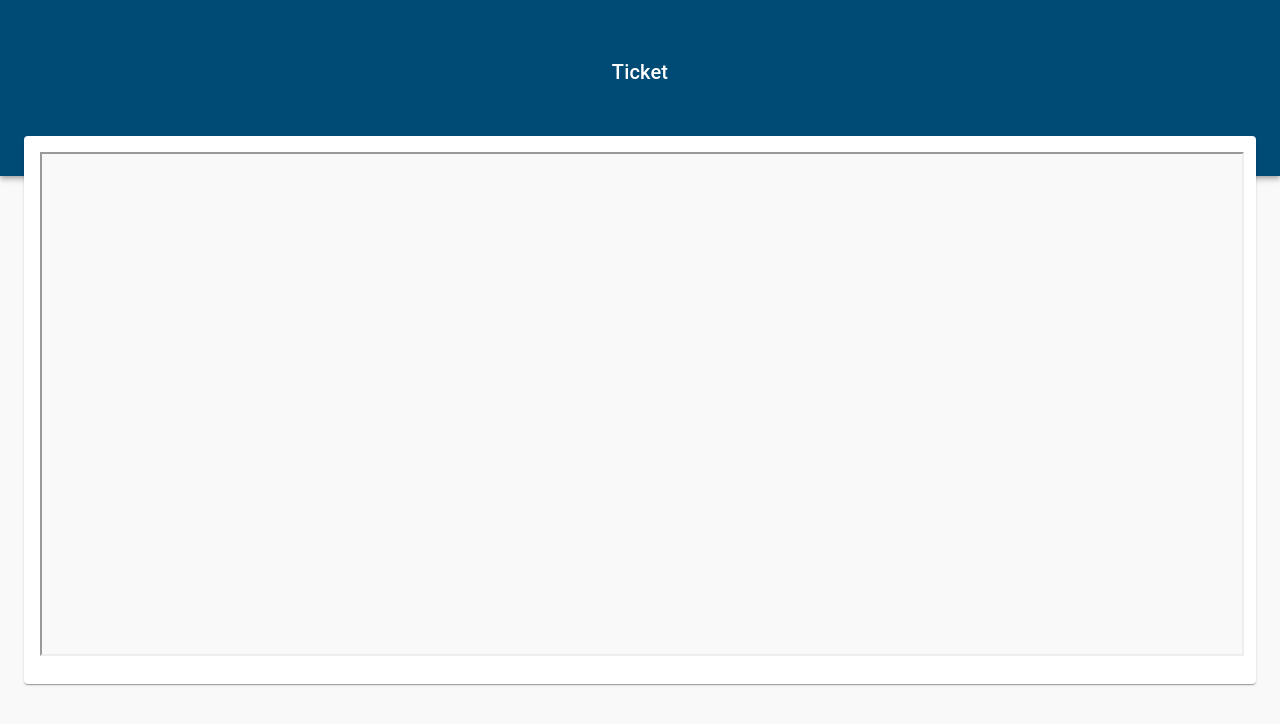
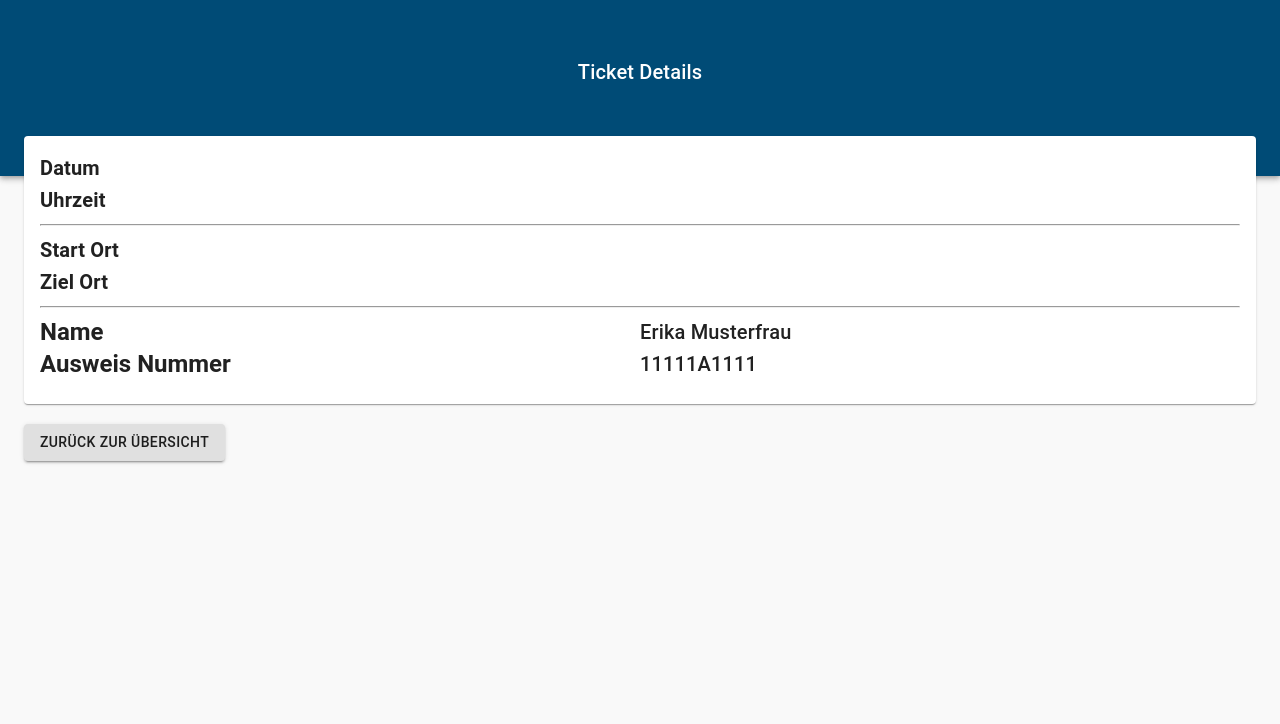
Before and after one commit to Lockdown-WirVsVirus/lockdown-app-frontend, a React (Create React App) app: page /ticket/1 in a window 1280 px wide. Shown: the top 724 px of the page. Built offline with nearby package versions, Linux system fonts and the light colour scheme; no server answers.

Commit message:
ticket details view with ticket id

```diff
--- a/src/App.tsx
+++ b/src/App.tsx
@@ -8,7 +8,6 @@ import ShowLsPdfView from "./views/zarchive/ShowLsPdfView";
 import RenderLsPdfView from "./views/zarchive/RenderLsPdfView";
 import LeaveRequestView from "./views/3createform/LeaveRequestView";
 import TicketDetailsView from "./views/4ticket/TicketDetails"
-import TicketView from "./views/zarchive/TicketView";
 import HomeView from "./views/2home/HomeView";
 import {createBrowserHistory} from 'history';
 import moment from "moment";
@@ -27,9 +26,7 @@ function App() {
             <Route path="/login" component={LoginView}/>
             <Route path="/home" component={HomeView}/>
             <Route path="/create" component={LeaveRequestView}/>
-
-            <Route path="/ticket" component={TicketView}/>
-            <Route path="/details" component={TicketDetailsView}/>
+            <Route path="/ticket/:id" component={TicketDetailsView}/>
 
             {/* Debug / Develop Routes */}
             <Route path="/check" component={CheckView}/>
--- a/src/views/2home/components/TicketPreview.tsx
+++ b/src/views/2home/components/TicketPreview.tsx
@@ -1,4 +1,5 @@
 import React from "react";
+import {useHistory} from 'react-router-dom';
 import { makeStyles } from "@material-ui/core/styles";
 import {
     Box,
@@ -40,10 +41,17 @@ interface TicketPreviewProps {
 function TicketPreview(props: TicketPreviewProps) {
     const { ticket } = props;
 
+    const history = useHistory();
     const classes = useStyles();
 
+    const handleClick = (ticketId: string) => {
+        return () => {
+            history.push('/ticket/' + ticketId);
+        }
+    }
+
     return (
-        <Box className={classes.root} component="div">
+        <Box className={classes.root} component="div" onClick={handleClick(ticket.ticketId)}>
             <TableContainer className={classes.table}>
                 <Table aria-label="active tickets" size="small" >
                     <TableBody>
--- a/src/views/4ticket/TicketDetails.tsx
+++ b/src/views/4ticket/TicketDetails.tsx
@@ -1,4 +1,5 @@
 import React, { useState } from "react";
+import { useParams, useHistory } from "react-router-dom";
 import Header from "../../components/Header";
 import Grid from "@material-ui/core/Grid";
 import { makeStyles } from "@material-ui/core/styles";
@@ -32,9 +33,19 @@ const useStyles = makeStyles(theme => ({
 
 const TicketDetailsView = () => {
   const classes = useStyles();
+  const history = useHistory();
 
-  const ticket = TicketStorage.getInterestingTicket();
+  let { id } = useParams();
+
+  // get ticket
+  const ticket = TicketStorage.getTicketById(id);
+
+  // ticket state and init with ticket from storage
   const [ticketPayload] = useState<TicketResponseDto>(ticket as TicketResponseDto);
+
+  const goHome = () => {
+    history.push('/home')
+  }
 
   const renderAddress = (address: Address) => {
     return address && (
@@ -94,7 +105,7 @@ const TicketDetailsView = () => {
               <Grid item xs={6}>
                 <Typography className={classes.paper} variant="h5">
                 { ticketPayload?.validFromDateTime && ticketPayload?.validToDateTime ?
-                  moment(ticketPayload.validFromDateTime).format('hh:mm') + " - " + moment(ticketPayload.validToDateTime).format('hh:mm') : '' }
+                  moment(ticketPayload.validFromDateTime).format('HH:mm') + " - " + moment(ticketPayload.validToDateTime).format('HH:mm') : '' }
                 </Typography>
               </Grid>
             </Grid>
@@ -154,7 +165,7 @@ const TicketDetailsView = () => {
 
         <br/>
 
-        <Button variant="contained" href="home">Zurück zur Übersicht</Button>
+        <Button variant="contained" onClick={goHome}>Zurück zur Übersicht</Button>
       </Container>
     </div>
   );
--- a/src/views/zarchive/TicketView.tsx
+++ /dev/null
@@ -1,66 +0,0 @@
-import React, {useState} from "react";
-
-import Header from "../../components/Header";
-import {createStyles, makeStyles, Theme} from "@material-ui/core/styles";
-import {
-    Container,
-    Card,
-    CardContent,
-} from "@material-ui/core";
-
-import {TicketResponseDto} from "../../gen-backend-api/api";
-
-export interface TicketViewProperties {
-
-}
-
-export interface ITicketStore {
-    ticket: TicketResponseDto;
-    pdfUri: string;
-    dataUri: string;
-}
-
-const useStyles = makeStyles((theme: Theme) =>
-    createStyles({
-        cards: {
-            marginBottom: 22,
-        },
-        iframe: {
-            "min-height": "500px",
-            width: "100%"
-        }
-    })
-);
-
-const getTicketFromLocalStorage = () => {
-    const itemString = window.localStorage.getItem('ticket');
-    if (itemString) {
-        const item = JSON.parse(itemString);
-        return item.pdfUri;
-    } else {
-        return "/pdf/Test1.pdf";
-    }
-}
-
-const TicketView = (props: TicketViewProperties) => {
-    const classes = useStyles();
-    const [pdfUri] = useState<string>(
-        getTicketFromLocalStorage()
-    );
-
-    return (
-        <div>
-            <Header title="Ticket"></Header>
-            <Container>
-                <Card className={classes.cards}>
-                    <CardContent>
-                        <iframe title="pdf ticket view" className={classes.iframe} src={pdfUri}></iframe>
-                    </CardContent>
-                </Card>
-            </Container>
-        </div>
-    );
-};
-
-
-export default TicketView
```
